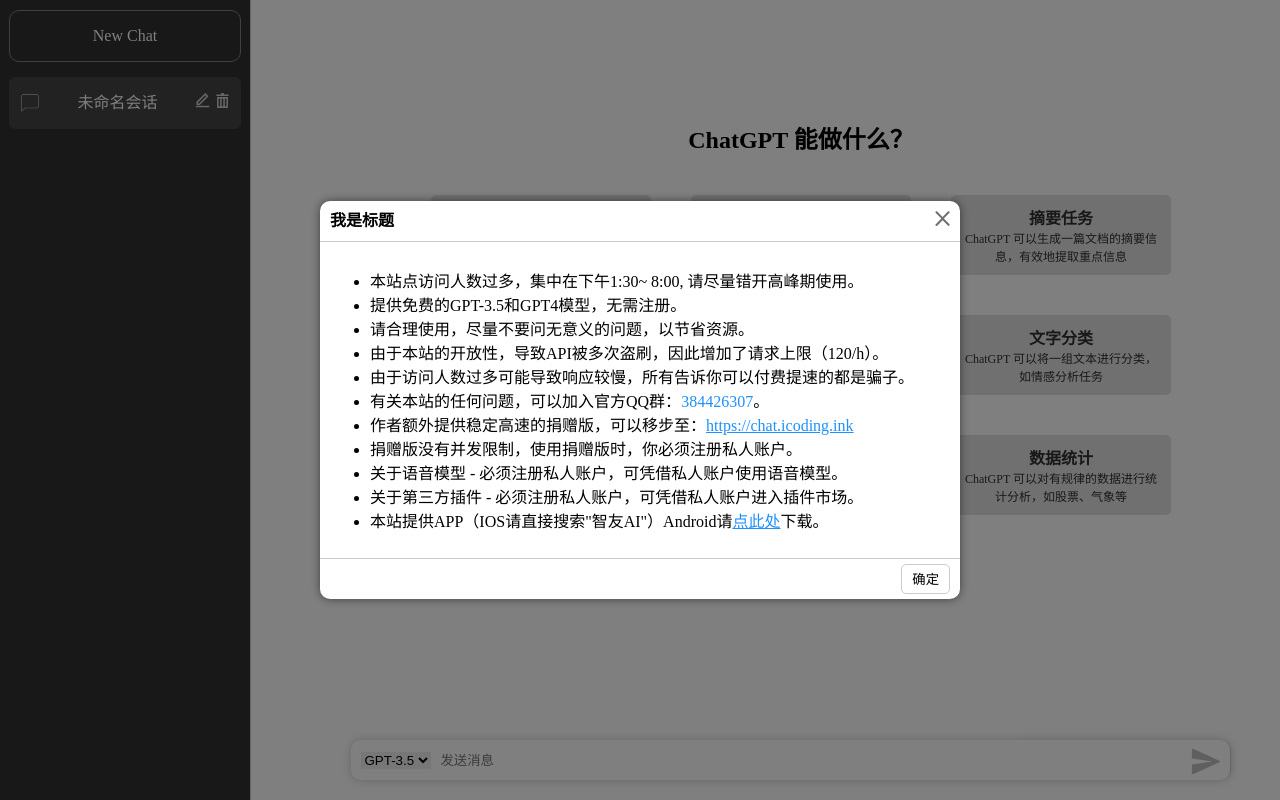
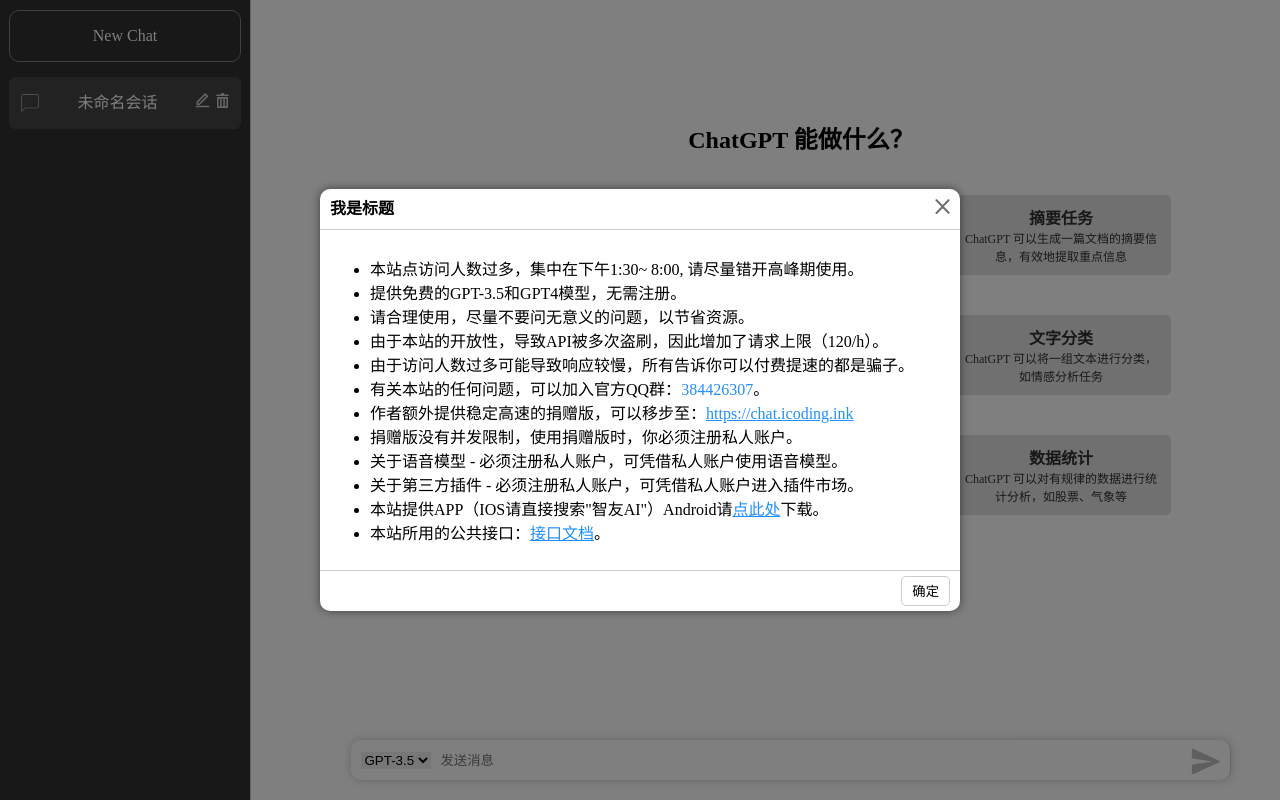
Before and after one commit to onlyGuo/free-chatgpt-public, a Vue app: page / in a window 1280 px wide. Shown: the top 800 px of the page. Built offline with nearby package versions, Linux system fonts and the light colour scheme.

Commit message:
Update MessageBox.vue

```diff
--- a/src/components/MessageBox.vue
+++ b/src/components/MessageBox.vue
@@ -26,6 +26,7 @@
                   <li>关于语音模型 - 必须注册私人账户，可凭借私人账户使用语音模型。</li>
                   <li>关于第三方插件 - 必须注册私人账户，可凭借私人账户进入插件市场。</li>
                   <li>本站提供APP（IOS请直接搜索"智友AI"）Android请<a style="color: dodgerblue" href="https://chat.icoding.ink/mobile.html">点此处</a>下载。</li>
+                  <li>本站所用的公共接口：<a style="color: dodgerblue" href="https://chatdoc.icoding.ink/docs/#%E5%AF%B9%E5%A4%96%E6%9C%8D%E5%8A%A1">接口文档</a>。</li>
               </ul>
           </div>
           <div class="message-footer">
```
